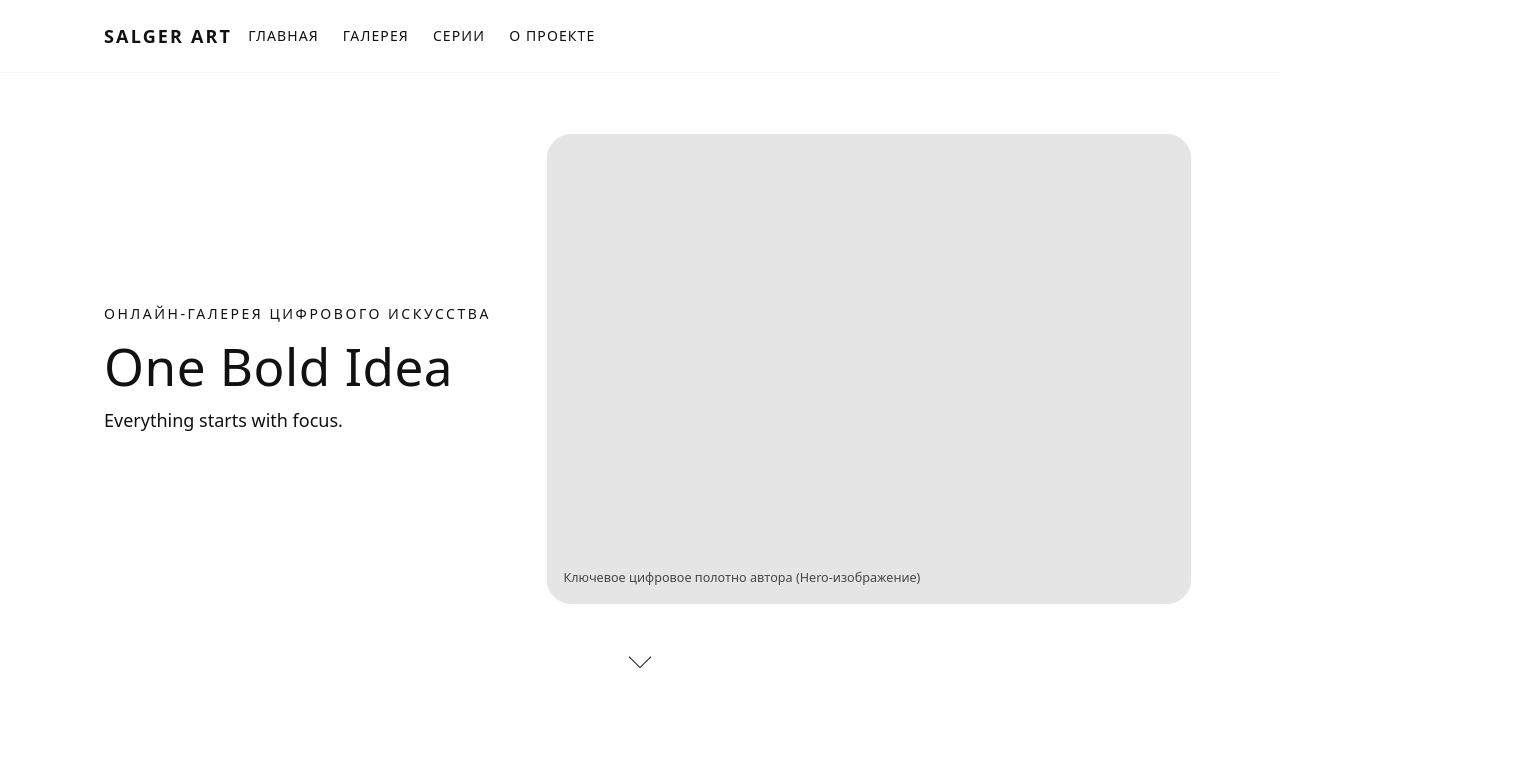
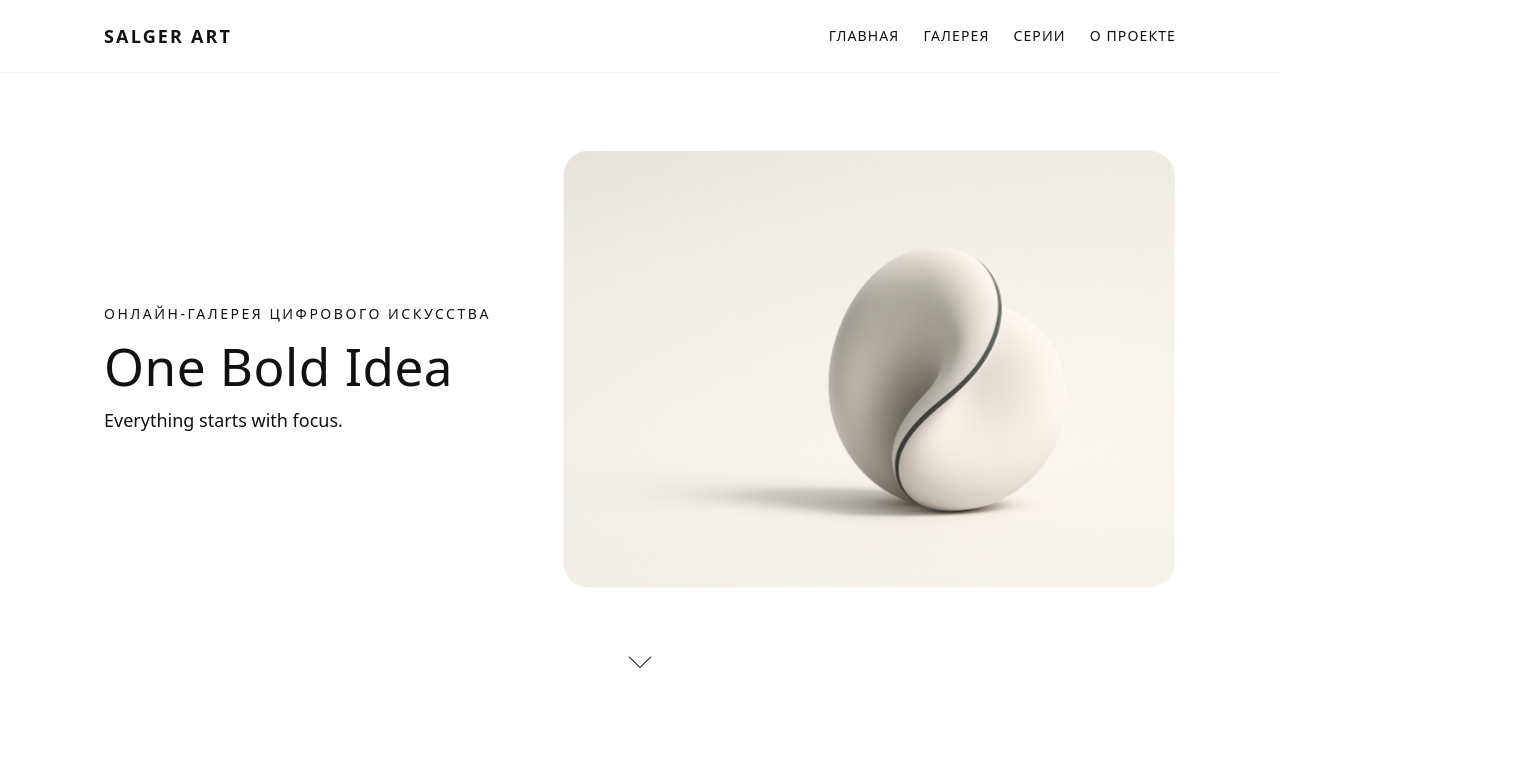
Before and after one commit to ALDYNEC-07/SALGER-ART, a Next.js app: page / in a window 1280 px wide. Shown: the top 784 px of the page, 1528 px wide, since content can reach past the window. Built offline with nearby package versions, Linux system fonts and the light colour scheme.

Commit message:
Добавил изоброжение в герой

```diff
--- a/src/app/globals.css
+++ b/src/app/globals.css
@@ -69,6 +69,7 @@ body {
   display: flex;
   flex-direction: column;
   overflow-y: scroll;
+  overflow-x: hidden;
 }
 
 img {
@@ -209,7 +210,7 @@ h3 {
   padding: 0;
   position: fixed;
   inset: 0;
-  width: 100vw;
+  width: 100%;
   min-height: 100vh;
   display: flex;
   flex-direction: column;
@@ -334,19 +335,22 @@ body:has(#nav-toggle:checked) {
   animation: heroZoom 18s ease-out forwards;
 }
 
-.hero__media::before {
-  content: "";
+.hero__media-note {
   position: absolute;
-  inset: 0;
-  background-color: #e5e5e5; /* плоский нейтральный фон-заглушка */
+  inset: var(--space-m);
+  display: flex;
+  align-items: center;
+  justify-content: center;
+  opacity: 0.9;
+  border-radius: inherit;
 }
 
-.hero__media-note {
-  position: absolute;
-  inset-inline: var(--space-m);
-  bottom: var(--space-m);
-  font-size: var(--fs-xs);
-  opacity: 0.75;
+.hero__media-note img {
+  display: block;
+  width: 100%;
+  height: 100%;
+  object-fit: cover;
+  border-radius: inherit;
 }
 
 .hero__content {
--- a/src/app/page.tsx
+++ b/src/app/page.tsx
@@ -89,8 +89,9 @@ export default function Home() {
               <div className="hero__layout">
                 {/* Ключевой визуальный hero-элемент (заглушка под полотно) */}
                 <div className="hero__media" aria-hidden="true">
+                  {/* Логотип проекта, закреплённый внизу визуального блока */}
                   <div className="hero__media-note">
-                    Ключевое цифровое полотно автора (Hero-изображение)
+                    <img src="/Logo.png" alt="Логотип SALGER ART" />
                   </div>
                 </div>
 
```
Also changed, not shown: public/Logo.png (added).
